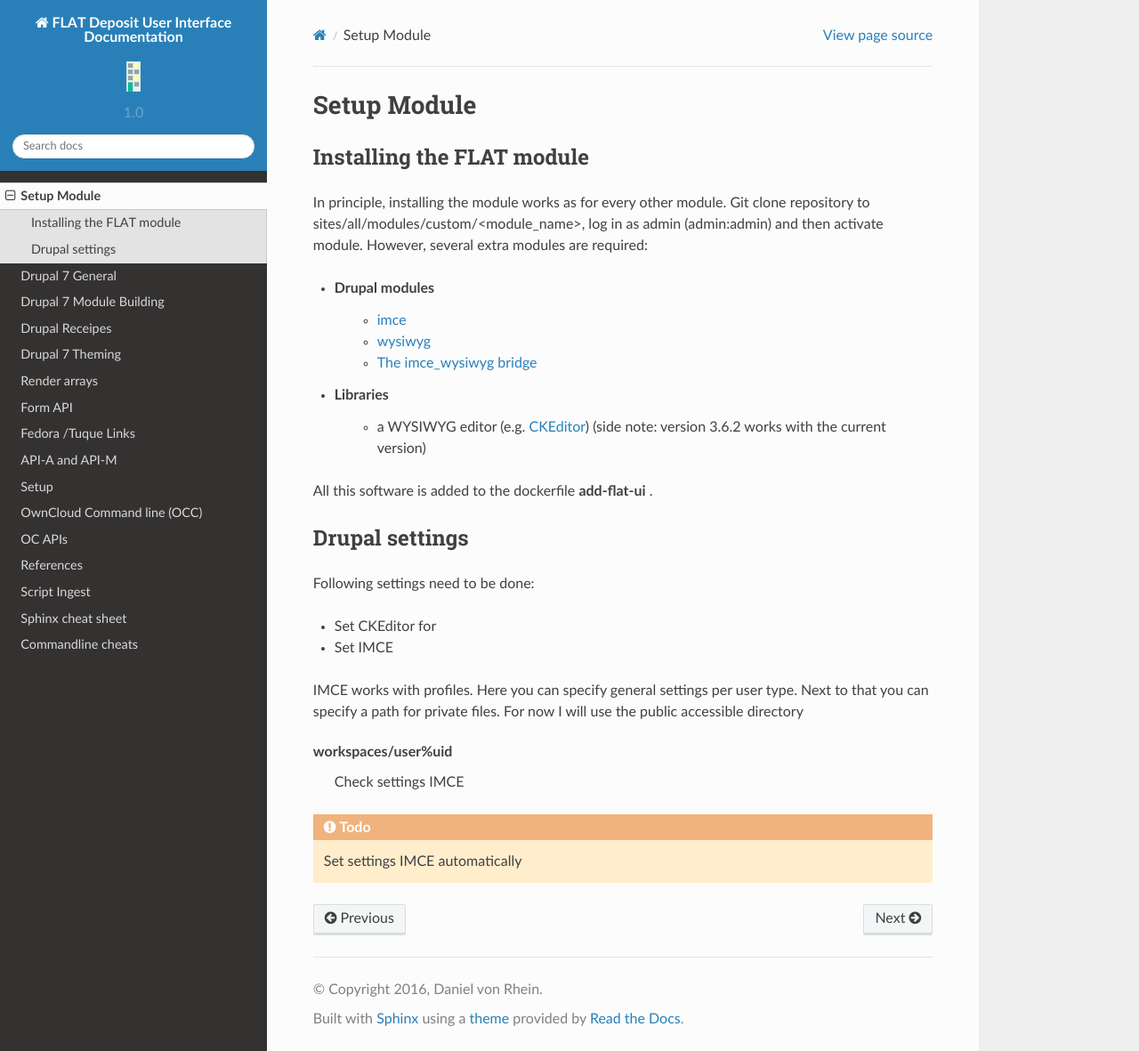
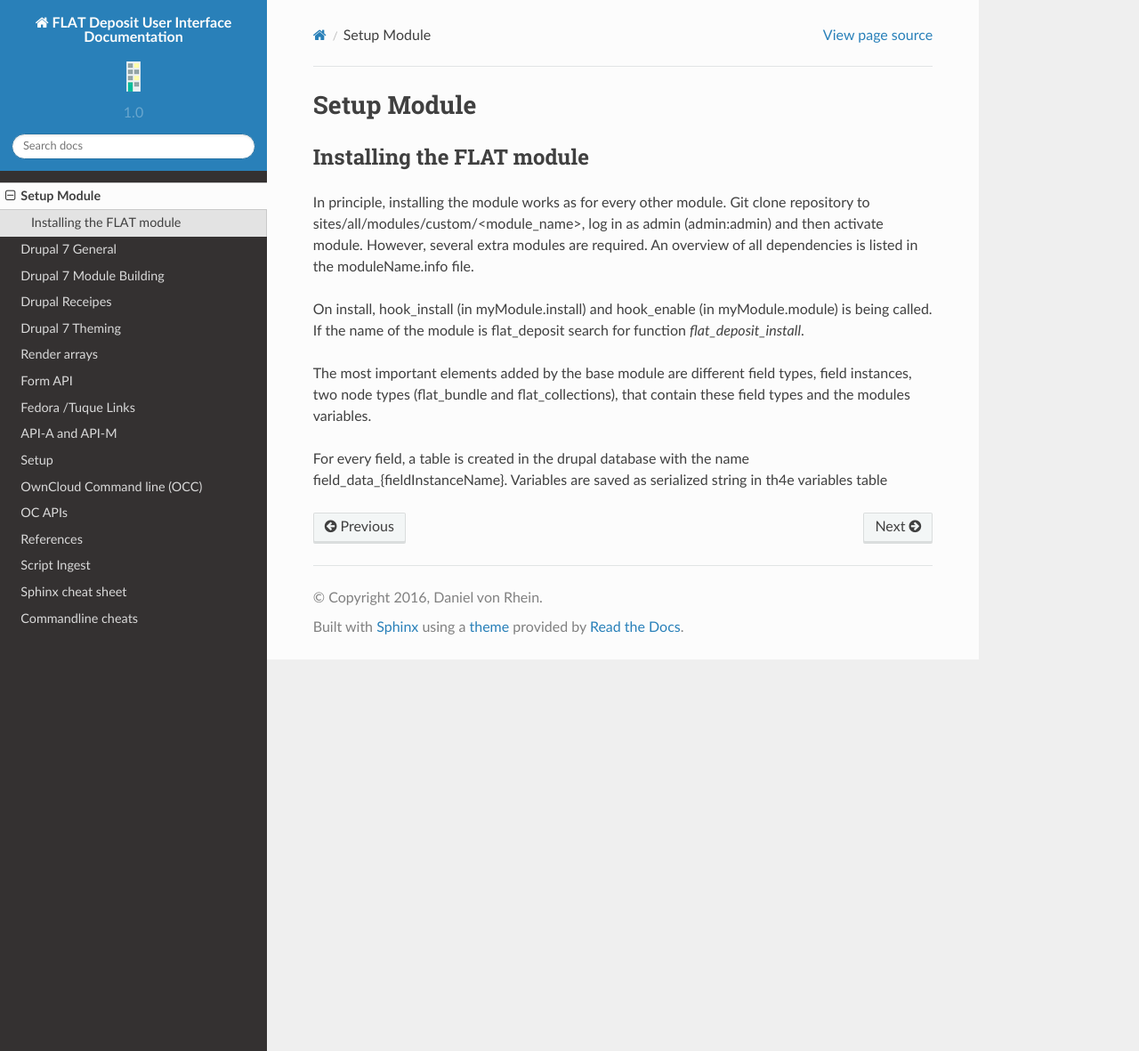
Before and after one commit to TLA-FLAT/Deposit_UI_Doc, a Sphinx documentation site: the page built from source/install_module.rst, in a window 1280 px wide and 1181 px high. Shown: the whole window at 89% size. Built offline with Sphinx 7.4.7 and the Read the Docs theme 2.0.0, drawn with Linux system fonts in a browser that asks for light colours.

Commit message:
Update install_module.rst

```diff
--- a/source/install_module.rst
+++ b/source/install_module.rst
@@ -11,40 +11,11 @@ Installing the FLAT module
 =============================
 
 In principle, installing the module works as for every other module. Git clone repository to sites/all/modules/custom/<module_name>, log in as admin
-(admin:admin) and then activate module. However, several extra modules are required:
+(admin:admin) and then activate module. However, several extra modules are required. An overview of all dependencies is listed in the moduleName.info file.
 
-* Drupal modules
-    * `imce <https://www.drupal.org/project/imce>`_
-    * `wysiwyg <https://www.drupal.org/project/wysiwyg>`_
-    * `The imce_wysiwyg bridge <https://www.drupal.org/project/imce_wysiwyg>`_
+On install, hook_install (in myModule.install) and hook_enable (in myModule.module) is being called. If the name of the module is flat_deposit search for function `flat_deposit_install`.
 
-* Libraries
-    * a WYSIWYG editor (e.g. `CKEditor <http://ckeditor.com/download>`_) (side note: version 3.6.2 works with the current version)
+The most important elements added by the base module are different field types, field instances, two node types (flat_bundle and flat_collections), that contain these field types and the modules variables.
 
 
-All this software is added to the dockerfile **add-flat-ui** .
-
-
-
-Drupal settings
-===============
-
-Following settings need to be done:
-
-* Set CKEditor for
-* Set IMCE
-
-
-IMCE works with profiles. Here you can specify general settings per user type. Next to that you can specify a path for
-private files. For now I will use the public accessible directory
-
-
-workspaces/user%uid
-    Check settings IMCE
-
-
-
-
-.. todo::
-
-    Set settings IMCE automatically
+For every field, a table is created in the drupal database with the name field_data_{fieldInstanceName}. Variables are saved as serialized string in th4e variables table
```
